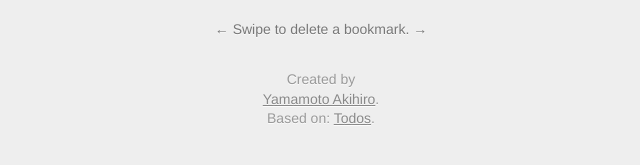
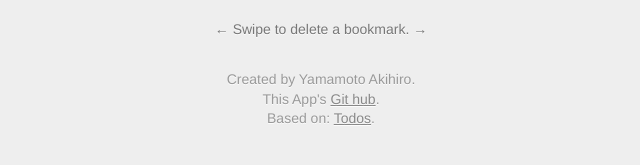
Before and after one commit to varmil/websta, a plain HTML site: page index.html in a window 1280 px wide. Shown: the part 205-370 px from the top of the page, 319-959 px from the left. Drawn offline with Linux system fonts and the light colour scheme.

Commit message:
Add link to Github

```diff
--- a/index.html
+++ b/index.html
@@ -38,9 +38,9 @@
   </div>
 
   <div id="credits">
-    Created by
-    <br />
-    <a href="">Yamamoto Akihiro</a>.
+    Created by Yamamoto Akihiro.
+    <br />This App's <a href="https://github.com/varmil/WebSta#readme" target="_blank">Git hub</a>.
+
     <br />Based on: <a href="http://documentcloud.github.io/backbone/examples/todos/index.html" target="_blank">Todos</a>.
   </div>
 
```
